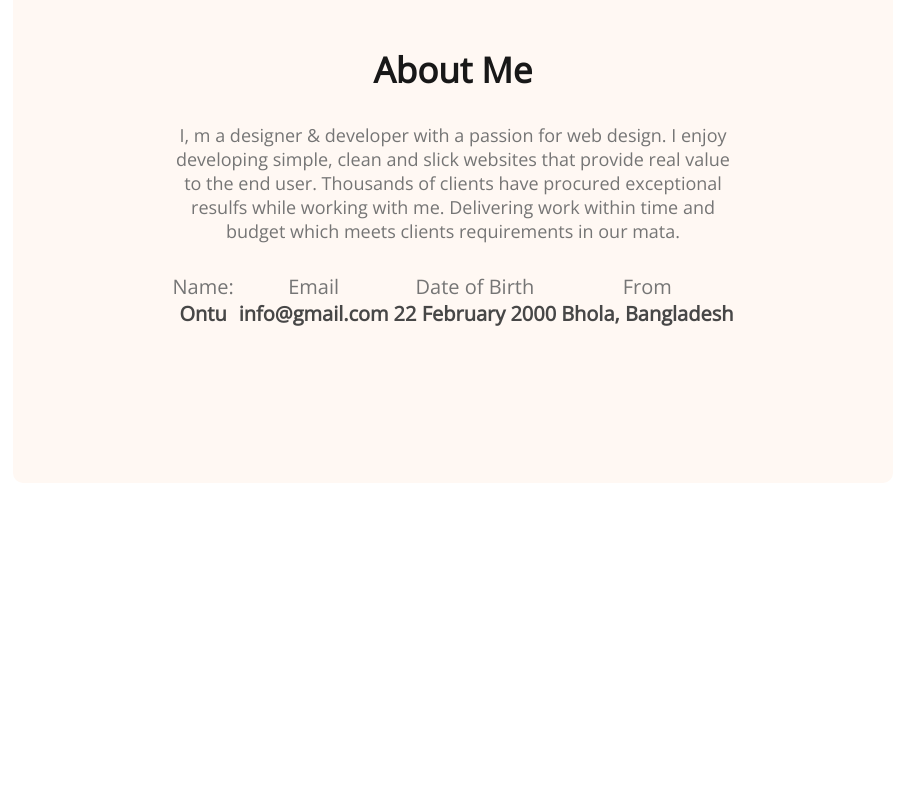
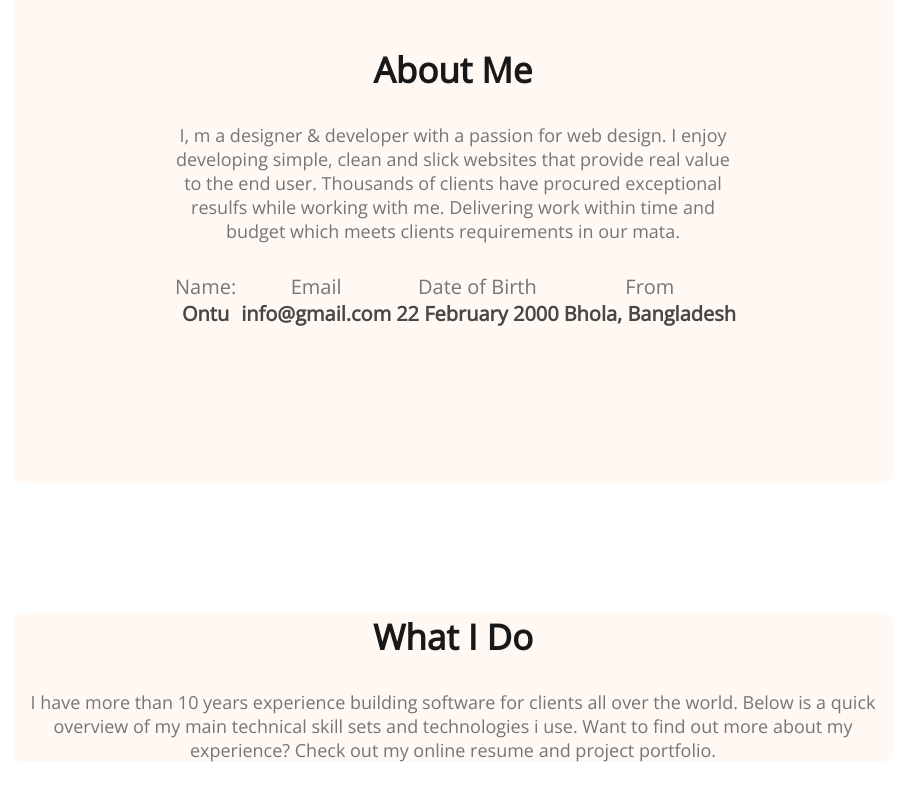
Before and after one commit to arontu/ar-protfolio, a plain HTML site: page index.html in a window 1280 px wide. Shown: the part 918-1718 px from the top of the page, without its empty margins (187-1094 px from the left). Before the commit the page ends 1531 px from the top, so only its background shows below. Drawn offline with nearby package versions, Linux system fonts and the light colour scheme.

Commit message:
what i do done

```diff
--- a/index.html
+++ b/index.html
@@ -68,6 +68,13 @@
                 </div>
             </div>
         </section>
+        <!-- what i do section -->
+        <section class="whati">
+            <h3 class="sec-ti">What I Do </h3>
+            <p class="sec-dep">I have more than 10 years experience building software for clients all over the world. Below is a quick overview of my main technical skill sets and technologies i use. Want to find out more about my experience? Check out my online resume and project portfolio.</p>
+        </section>
+
+        <section></section>
     </main>
 
 </body>
--- a/style.css
+++ b/style.css
@@ -129,7 +129,9 @@ nav {
     justify-content: space-around;
 }
 
-.ab-info{}
+.ab-info{
+    margin-left: 5px;
+}
 
 .info-title {
     font-weight: 400;
@@ -143,3 +145,12 @@ nav {
     color: #474747;
 
 }
+
+/* what i do  */
+
+.whati{
+    margin: 130px;
+    background: #FFF8F3;
+    border-radius: 10px;
+    text-align: center;
+}
```
